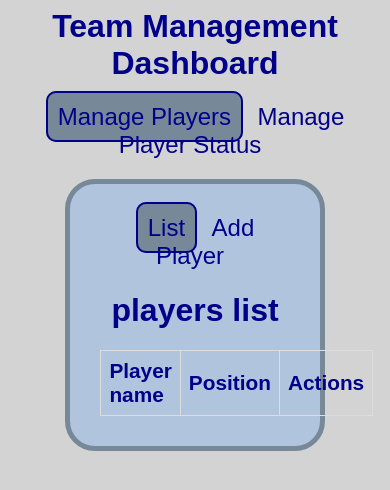
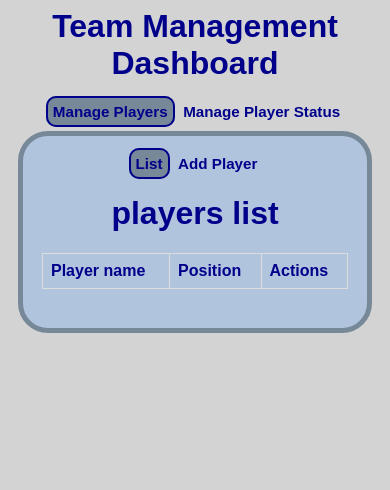
Before and after one commit to lh15/team-manager-MEAN, a website: page client/index.html at #!/players/list in a window 390 px wide. Drawn offline with nearby package versions, Linux system fonts and the light colour scheme; some packages are replaced by stand-ins of ours; no server answers.

Commit message:
fixed table and mobile response

```diff
--- a/client/index.html
+++ b/client/index.html
@@ -2,6 +2,7 @@
 
 <head>
 	<title>Team Manager</title>
+  <meta name="viewport" content="width=device-width, initial-scale=1">
 	<script src="angular/angular.js"></script>
 	<script src="angular-route/angular-route.js"></script>
 	<script src='main.js'></script>
--- a/client/partials/playersList.html
+++ b/client/partials/playersList.html
@@ -3,7 +3,7 @@
 <a ng-class="{selected: url === '/players/addplayer'}" href="#!/players/addplayer">Add Player</a>
 
 <h1>players list</h1>
-<table>
+<table id="list">
     <tr>
         <th>Player name</th>
         <th>Position</th>
--- a/client/static/css/styles.css
+++ b/client/static/css/styles.css
@@ -1,17 +1,17 @@
    * {
      font-family: sans-serif;
    }
- a,a:link,a:visited,a:hover,a:focus,a:active{
+
+   a, a:link, a:visited, a:hover, a:focus, a:active {
      color: inherit;
      text-decoration: none;
    }
+
    body {
      background: lightgray;
      color: darkblue;
      text-align: center;
    }
-
-
 
    #container {
      width: 80%;
@@ -35,6 +35,8 @@
 
    #add_player input {
      font-size: 1.1em;
+     width: 100%;
+     margin-bottom: 10px;
    }
 
    a {
@@ -89,3 +91,52 @@
    input {
      background: transparent
    }
+
+   @media only screen and (max-width: 480px) {
+     #container {
+       text-align: center;
+       margin-top: 5px;
+       font-weight: 700;
+       width: 100%
+     }
+     table button {
+       background: white;
+     }
+     #status {
+       font-family: arial, sans-serif;
+       border-collapse: collapse;
+       margin: 20px auto;
+       width: 100%;
+       font-size: 100%;
+     }
+     #list {
+       font-family: arial, sans-serif;
+       border-collapse: collapse;
+       margin: 20px auto;
+       width: 100%;
+       font-size: 100%;
+     }
+     .partial {
+       margin: 0px auto;
+       text-align: center;
+       background: lightsteelblue;
+       border: 5px solid lightslategray;
+       border-radius: 30px;
+       padding: 19px;
+       margin: 10px;
+     }
+     button {
+       font-size: 73%;
+     }
+     a {
+       font-size: 95%;
+       border-radius: 10px;
+       padding: 4px;
+     }
+     a.selected {
+       background: lightslategray;
+       border-radius: 10px;
+       padding: 5px;
+       border: 2px solid darkblue;
+     }
+   }
--- a/package.json
+++ b/package.json
@@ -4,8 +4,10 @@
   "description": "",
   "main": "server.js",
   "scripts": {
-    "test": "echo \"Error: no test specified\" && exit 1",
-    "postinstall": "./node_modules/bower/bin/bower install"
+    "postinstall": "./node_modules/bower/bin/bower install",
+    "start": "node server.js",
+    "test": "echo \"Error: no test specified\" && exit 1"
+
   },
   "keywords": [],
   "author": "",
```
Also changed, not shown: client/partials/game.html (+1 -1 lines). Lines whose indentation alone changed are shown as unchanged.
